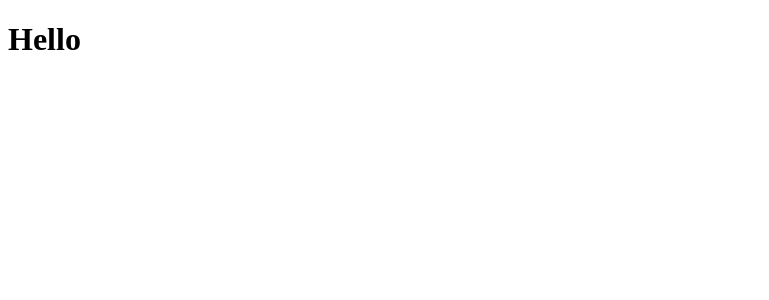
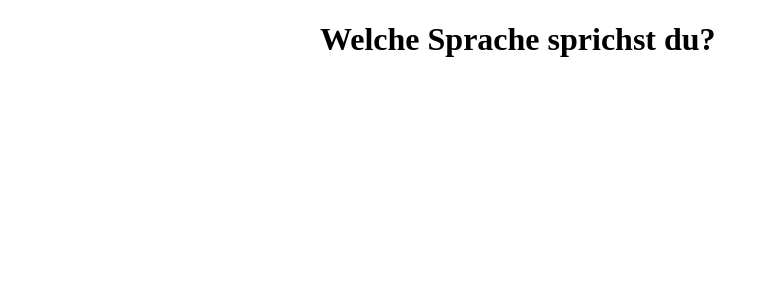
Before and after one commit to jeanmarc5592/language-switcher, a React (Create React App) app: page / in a window 1280 px wide. Shown: the top 300 px of the page, without its empty margins (0-769 px from the left). Built offline with nearby package versions, Linux system fonts and the light colour scheme.

Commit message:
Create Main Container

```diff
--- /dev/null
+++ b/src/App.module.css
@@ -0,0 +1,8 @@
+.mainContainer {
+  /*
+    max-width: 640px because it's a well known mobile breakpoint
+    See: https://polypane.app/blog/the-breakpoints-we-tested-in-2021-and-the-ones-to-test-in-2022/
+  */
+  max-width: 640px;
+  margin: 0 auto;
+}
--- a/src/App.tsx
+++ b/src/App.tsx
@@ -1,9 +1,9 @@
+import styles from './App.module.css';
 
-
-function App() {
+const App = () => {
   return (
-    <div>
-      <h1>Hello</h1>
+    <div className={styles.mainContainer}>
+      <h1>Welche Sprache sprichst du?</h1>
     </div>
   );
 }
```
